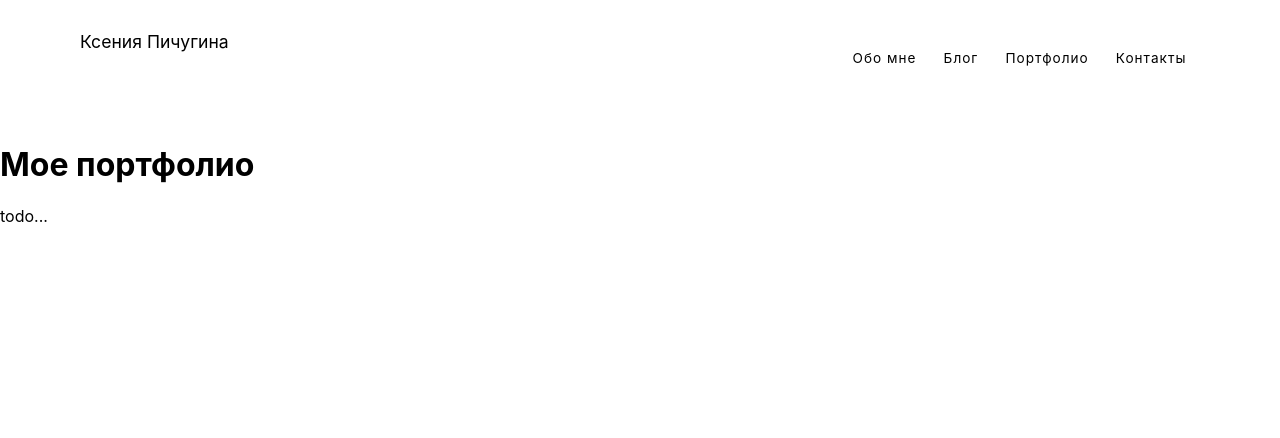
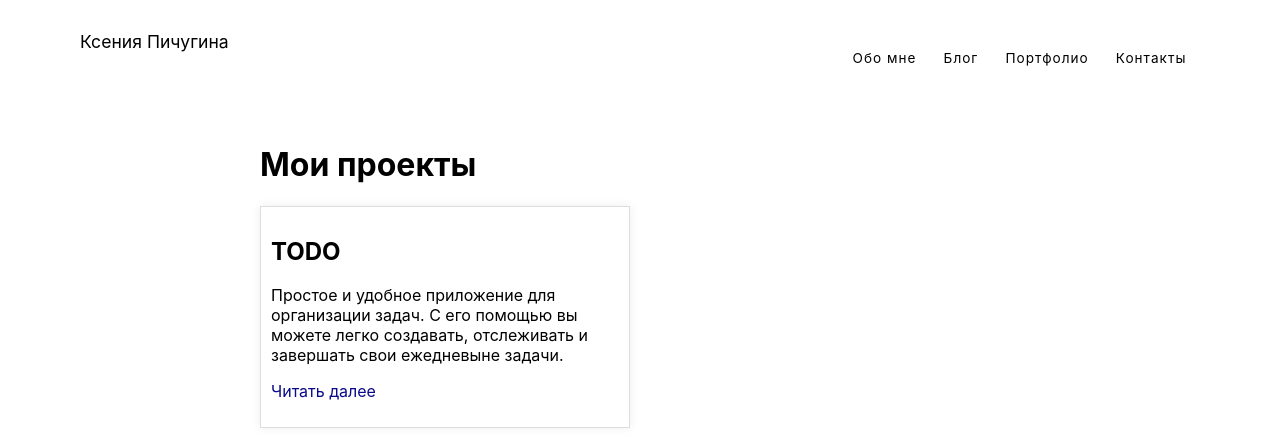
Before and after one commit to TrustJimmy/svelte, a SvelteKit app: page /project in a window 1280 px wide. Shown: the top 438 px of the page. Built offline with nearby package versions, Linux system fonts and the light colour scheme.

Commit message:
add project

```diff
--- /dev/null
+++ b/src/routes/project/+layout.svelte
@@ -0,0 +1,3 @@
+<div class="container">
+    <slot />
+</div>
--- a/src/routes/project/+page.svelte
+++ b/src/routes/project/+page.svelte
@@ -1,3 +1,45 @@
-<h1>Мое портфолио</h1>
+<svelte:head>
+    <title>Портфолио</title>
+</svelte:head>
 
-todo...
+<div class="container">
+    <h1>Мои проекты</h1>
+    <div class="apps">
+        {#each routes as page}
+        <div class="app">
+            <h2>{page.title}</h2>
+            <p>{page.body}</p>
+            <p class="readmore">
+                <a class="link" href={`/project/apps/${page.id}`}>
+                Читать далее
+                </a>
+            </p>
+        </div>
+        {/each}
+    </div>
+</div>
+
+<script>
+    import { routes } from './routes.js';
+</script>
+
+<style>
+    .container {
+        margin: 50px auto;
+        max-width: 800px;
+        padding: 0 20px;
+    }
+    .apps {
+        display: grid;
+        grid-template-columns: 1fr 1fr;
+        grid-gap: 20px;
+    }
+    .app {
+        border: solid 1px #ddd;
+        padding: 10px;
+        box-shadow: 0 0 10px #eee;
+    }
+    .link {
+        color: rgb(10, 10, 139);
+    }
+</style>
--- /dev/null
+++ b/src/routes/project/routes.js
@@ -0,0 +1,7 @@
+export const routes = [
+    {
+    id: 1,
+    title: 'TODO',
+    body: 'Простое и удобное приложение для организации задач. С его помощью вы можете легко создавать, отслеживать и завершать свои ежедневыне задачи.'
+    },
+];
```
